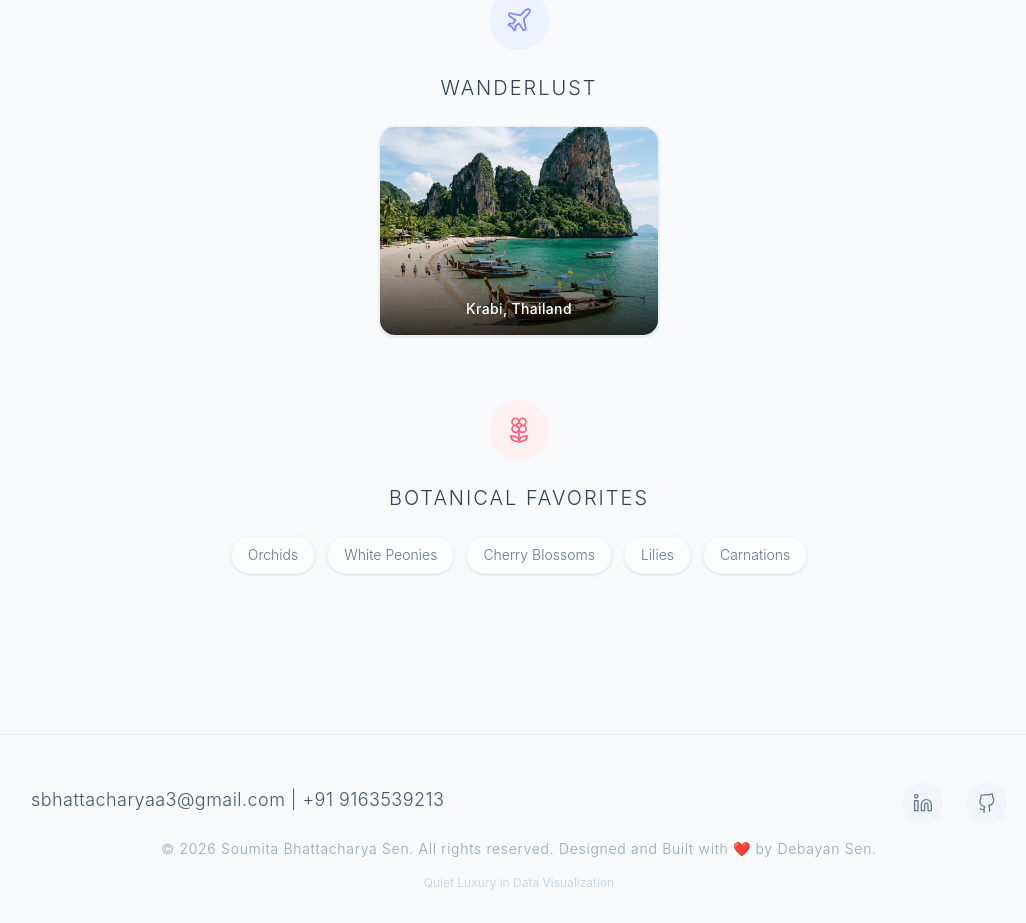
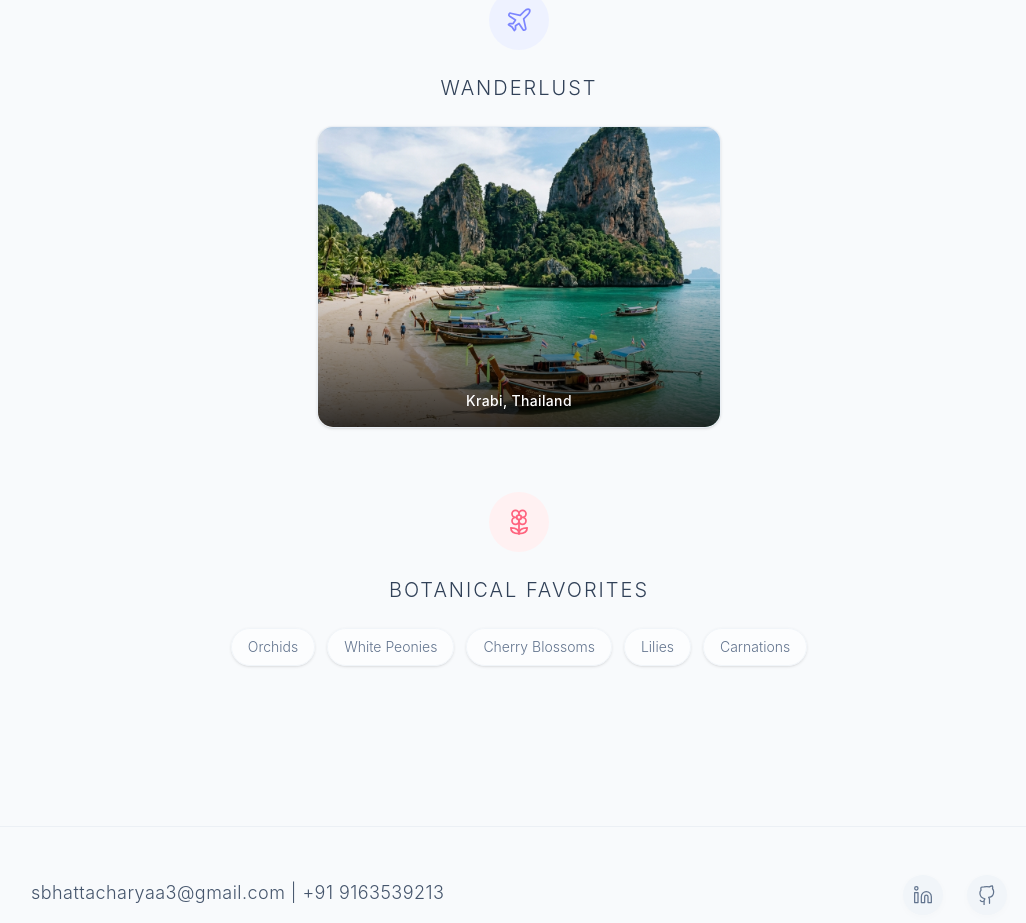
Before and after one commit to Bhat-7/Soumita, a React (Vite) app: page / in a window 1280 px wide. Shown: the part 4160-5083 px from the top of the page, without its empty margins (121-1147 px from the left). Built offline with nearby package versions, Linux system fonts and the light colour scheme.

Commit message:
update carousel

```diff
--- /dev/null
+++ b/src/components/DestinationCarousel.jsx
@@ -0,0 +1,71 @@
+import React, { useState, useEffect } from "react";
+import { Plane, ChevronLeft, ChevronRight } from "lucide-react";
+
+const DestinationCarousel = ({ destinations }) => {
+  const [currentPlaceIdx, setCurrentPlaceIdx] = useState(0);
+
+  useEffect(() => {
+    if (!destinations || destinations.length === 0) return;
+    const timer = setInterval(() => {
+      setCurrentPlaceIdx((prev) => (prev + 1) % destinations.length);
+    }, 3500);
+    return () => clearInterval(timer);
+  }, [destinations]);
+
+  if (!destinations || destinations.length === 0) return null;
+
+  return (
+    <div className="relative w-[70vw] md:w-[70%] mx-auto overflow-hidden rounded-2xl aspect-[4/3] bg-slate-100 dark:bg-slate-800/50 shadow-sm border border-slate-200/50 dark:border-slate-700/50 group">
+      {destinations.map((dest, idx) => (
+        <div
+          key={idx}
+          className={`absolute inset-0 transition-opacity duration-1000 ${
+            idx === currentPlaceIdx ? "opacity-100 z-10" : "opacity-0 z-0"
+          }`}
+        >
+          {dest.images && dest.images.length > 0 ? (
+            <img
+              src={dest.images[0]}
+              alt={dest.place}
+              className="w-full h-full object-cover"
+            />
+          ) : (
+            <div className="w-full h-full flex flex-col items-center justify-center bg-indigo-50 dark:bg-slate-800/80 text-indigo-300 dark:text-slate-500">
+              <Plane size={40} strokeWidth={1} className="opacity-50" />
+            </div>
+          )}
+          {/* Gradient overlay for text */}
+          <div className="absolute inset-x-0 bottom-0 bg-gradient-to-t from-black/80 via-black/40 to-transparent p-4 flex items-end justify-center h-1/2">
+            <span className="text-white text-sm font-medium tracking-wide">
+              {dest.place}
+            </span>
+          </div>
+        </div>
+      ))}
+
+      {/* Navigation Controls */}
+      <div className="absolute inset-x-0 top-1/2 -translate-y-1/2 flex justify-between px-2 z-20 opacity-0 group-hover:opacity-100 transition-opacity duration-300">
+        <button
+          onClick={() =>
+            setCurrentPlaceIdx(
+              (prev) => (prev - 1 + destinations.length) % destinations.length,
+            )
+          }
+          className="p-1.5 rounded-full bg-black/30 text-white hover:bg-black/50 backdrop-blur-sm transition-all"
+        >
+          <ChevronLeft size={18} />
+        </button>
+        <button
+          onClick={() =>
+            setCurrentPlaceIdx((prev) => (prev + 1) % destinations.length)
+          }
+          className="p-1.5 rounded-full bg-black/30 text-white hover:bg-black/50 backdrop-blur-sm transition-all"
+        >
+          <ChevronRight size={18} />
+        </button>
+      </div>
+    </div>
+  );
+};
+
+export default DestinationCarousel;
--- a/src/components/PersonalInterests.jsx
+++ b/src/components/PersonalInterests.jsx
@@ -1,23 +1,8 @@
-import React, { useState, useEffect } from "react";
-import { Plane, Flower2, ChevronLeft, ChevronRight } from "lucide-react";
+import React from "react";
+import { Plane, Flower2 } from "lucide-react";
+import DestinationCarousel from "./DestinationCarousel";
 
 const PersonalInterests = ({ interests }) => {
-  const [currentPlaceIdx, setCurrentPlaceIdx] = useState(0);
-
-  useEffect(() => {
-    if (
-      !interests.travel_destinations ||
-      interests.travel_destinations.length === 0
-    )
-      return;
-    const timer = setInterval(() => {
-      setCurrentPlaceIdx(
-        (prev) => (prev + 1) % interests.travel_destinations.length,
-      );
-    }, 3500);
-    return () => clearInterval(timer);
-  }, [interests.travel_destinations]);
-
   return (
     <section className="py-16 max-w-4xl mx-auto px-4 border-t border-slate-200/50 dark:border-slate-800/50 mt-12">
       <div className="flex flex-col gap-16">
@@ -31,60 +16,7 @@ const PersonalInterests = ({ interests }) => {
             Wanderlust
           </h4>
 
-          <div className="relative w-full max-w-[280px] mx-auto overflow-hidden rounded-2xl aspect-[4/3] bg-slate-100 dark:bg-slate-800/50 shadow-sm border border-slate-200/50 dark:border-slate-700/50 group">
-            {interests.travel_destinations.map((dest, idx) => (
-              <div
-                key={idx}
-                className={`absolute inset-0 transition-opacity duration-1000 ${
-                  idx === currentPlaceIdx ? "opacity-100 z-10" : "opacity-0 z-0"
-                }`}
-              >
-                {dest.images && dest.images.length > 0 ? (
-                  <img
-                    src={dest.images[0]}
-                    alt={dest.place}
-                    className="w-full h-full object-cover"
-                  />
-                ) : (
-                  <div className="w-full h-full flex flex-col items-center justify-center bg-indigo-50 dark:bg-slate-800/80 text-indigo-300 dark:text-slate-500">
-                    <Plane size={40} strokeWidth={1} className="opacity-50" />
-                  </div>
-                )}
-                {/* Gradient overlay for text */}
-                <div className="absolute inset-x-0 bottom-0 bg-gradient-to-t from-black/80 via-black/40 to-transparent p-4 flex items-end justify-center h-1/2">
-                  <span className="text-white text-sm font-medium tracking-wide">
-                    {dest.place}
-                  </span>
-                </div>
-              </div>
-            ))}
-
-            {/* Navigation Controls */}
-            <div className="absolute inset-x-0 top-1/2 -translate-y-1/2 flex justify-between px-2 z-20 opacity-0 group-hover:opacity-100 transition-opacity duration-300">
-              <button
-                onClick={() =>
-                  setCurrentPlaceIdx(
-                    (prev) =>
-                      (prev - 1 + interests.travel_destinations.length) %
-                      interests.travel_destinations.length,
-                  )
-                }
-                className="p-1.5 rounded-full bg-black/30 text-white hover:bg-black/50 backdrop-blur-sm transition-all"
-              >
-                <ChevronLeft size={18} />
-              </button>
-              <button
-                onClick={() =>
-                  setCurrentPlaceIdx(
-                    (prev) => (prev + 1) % interests.travel_destinations.length,
-                  )
-                }
-                className="p-1.5 rounded-full bg-black/30 text-white hover:bg-black/50 backdrop-blur-sm transition-all"
-              >
-                <ChevronRight size={18} />
-              </button>
-            </div>
-          </div>
+          <DestinationCarousel destinations={interests.travel_destinations} />
         </div>
 
         {/* Flora Interests */}
```
